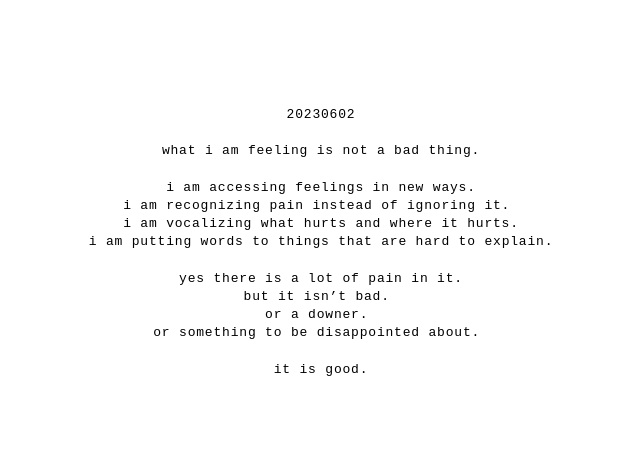
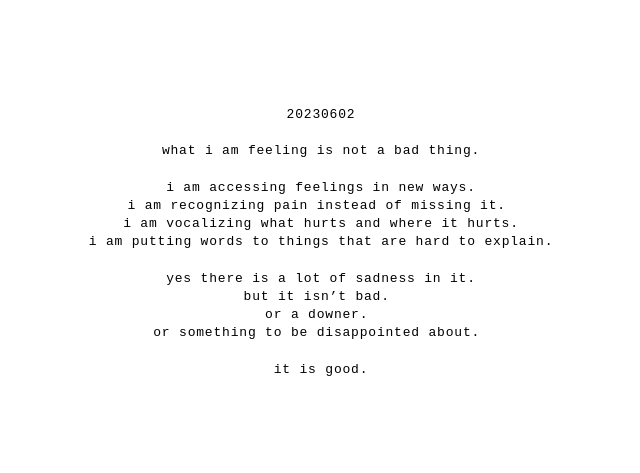
Before and after one commit to ja-k-e/stream-of-consciousness, a plain HTML site: page index.html in a window 1280 px wide. Shown: the top 473 px of the page, 319-959 px from the left. Drawn offline with Linux system fonts and the light colour scheme.

Commit message:
Update index.html

```diff
--- a/index.html
+++ b/index.html
@@ -30,11 +30,11 @@
 what i am feeling is not a bad thing.
 
 i am accessing feelings in new ways.
-i am recognizing pain instead of ignoring it.
+i am recognizing pain instead of missing it.
 i am vocalizing what hurts and where it hurts.
 i am putting words to things that are hard to explain.
 
-yes there is a lot of pain in it.
+yes there is a lot of sadness in it.
 but it isn’t bad.
 or a downer.
 or something to be disappointed about.
```
